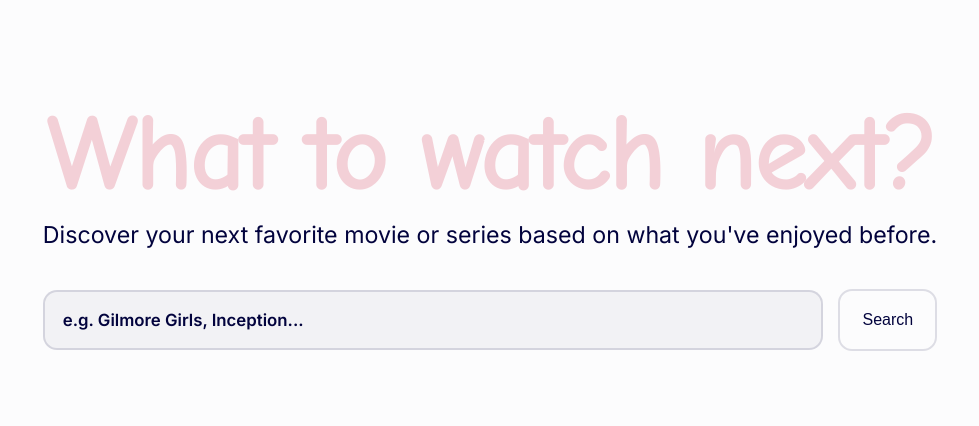
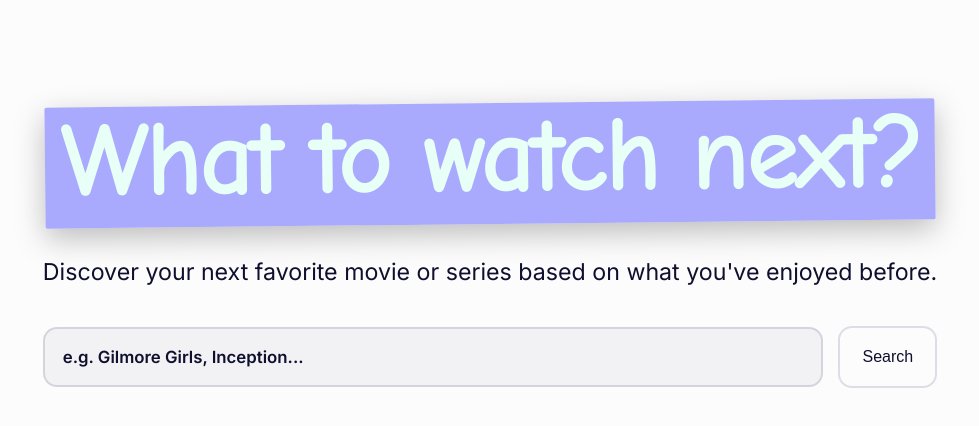
Before and after one commit to dmolinsky/what-to-watch-next-frontend, a React (Vite) app: page / in a window 1280 px wide. Shown: the top 426 px of the page, without its empty margins (150-1129 px from the left). Built offline with nearby package versions, Linux system fonts and the light colour scheme; no server answers.

Commit message:
styled: changed colors

```diff
--- a/src/pages/StartPage.tsx
+++ b/src/pages/StartPage.tsx
@@ -48,7 +48,9 @@ export function StartPage() {
     <main className="start-page">
       <div className="container start-page-content">
         <header className="start-header">
-          <h1 className="start-title">What to watch next?</h1>
+          <div className="hero-title">
+            <h1>What to watch next?</h1>
+          </div>
           <p className="start-lead">
             Discover your next favorite movie or series based on what you've enjoyed before.
           </p>
--- a/src/styles/components/search-bar.css
+++ b/src/styles/components/search-bar.css
@@ -29,7 +29,7 @@
 .search-input:focus-visible {
   outline: none;
   box-shadow: none;
-  border-color: var(--rose);
+  border-color: var(--aqua);
 }
 
 .search-button {
--- a/src/styles/globals.css
+++ b/src/styles/globals.css
@@ -21,21 +21,17 @@
 }
 
 :root {
-  color-scheme: dark light;
-
   --page-padding: 16px;
   --font-sans: "Inter", system-ui, -apple-system, Segoe UI, Roboto, Arial, sans-serif;
   --font-display: "Comic Neue", system-ui, -apple-system, Segoe UI, Roboto, Arial, sans-serif;
 
+  --ink: #020214;
+  --navy: #0f0f2e;
+  --white: #fcfcfd;
+  --indigo: #3C3CE8;
+  --aqua: #7373FF;
+  --lavender: #7373FF;
 
-  --ink: #050510;
-  --navy: #02033d;
-  --white: #fcfcfd;
-  --indigo: #390099;
-  --rose: #f3d0d7;
-  --lavender: #898bfb;
-
-  /* default = dark */
     --bg: linear-gradient(
     180deg,
     var(--ink) 0%,
@@ -45,7 +41,7 @@
   --text: var(--white);
   --surface: rgba(252, 252, 253, 0.08);
   --border: rgba(252, 252, 253, 0.14);
-  --accent: var(--rose);
+  --accent: var(--aqua);
   --radius: 14px;
 }
 
--- a/src/styles/pages/start-page.css
+++ b/src/styles/pages/start-page.css
@@ -12,13 +12,34 @@
   margin-bottom: 18px;
 }
 
-.start-title {
+.hero-title {
+  position: relative;
+  display: inline-block;
+  padding: 0.2em 0.9em;
+  margin-bottom: 1.5rem;
+}
+
+.hero-title::before {
+  content: "";
+  position: absolute;
+  inset: 0;
+  background: rgba(115, 115, 255, 0.60);
+  border-radius: 2px;
+  transform: rotate(-0.6deg);
+  z-index: -1;
+  box-shadow: 0 10px 30px rgba(0, 0, 0, 0.25);
+}
+
+.hero-title h1 {
   font-family: var(--font-display);
-  font-size: 2.3rem; /* mobile */
+  font-size: 2.3rem;
   line-height: 1.05;
   margin: 0;
-  color: var(--rose);
+  color: #e7fff6;
+  transform: rotate(-0.6deg);
+  margin-bottom: 5px;
 }
+
 
 .start-lead {
   margin: 10px auto 0;
@@ -44,12 +65,9 @@
 
 /* md */
 @media (min-width: 768px) {
-  .start-header {
-    margin-bottom: 22px;
-  }
-
-  .start-title {
-    font-size: 5.1rem;
+  .hero-title h1 {
+    font-size: 5.2rem;
+    margin-bottom: 10px;
   }
 
   .start-lead {
@@ -64,8 +82,8 @@
 
 /* lg */
 @media (min-width: 1024px) {
-  .start-title {
-    font-size: 6.4rem;
+  .hero-title h1 {
+    font-size: 6.2rem;
   }
 
   .start-lead {
```
